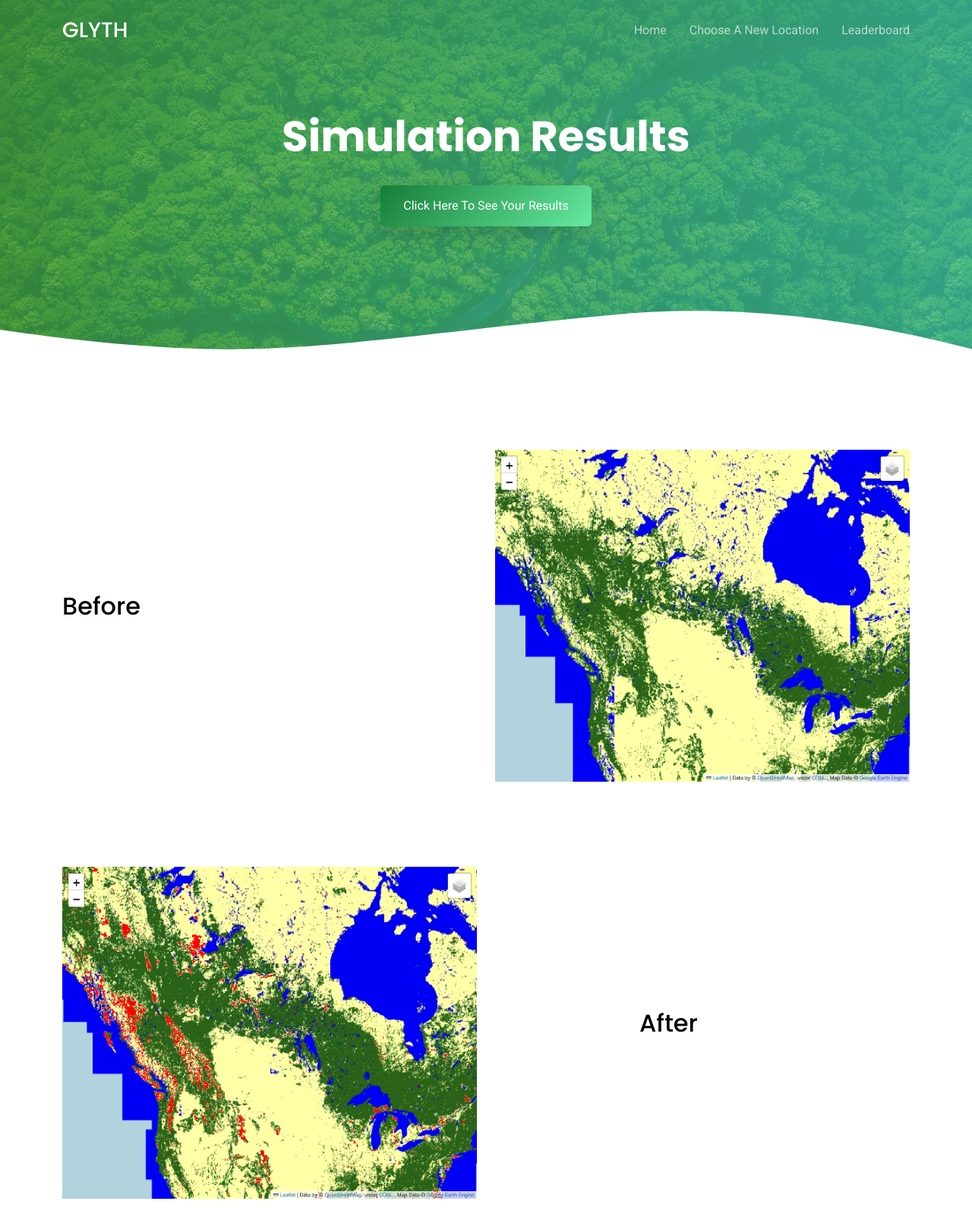
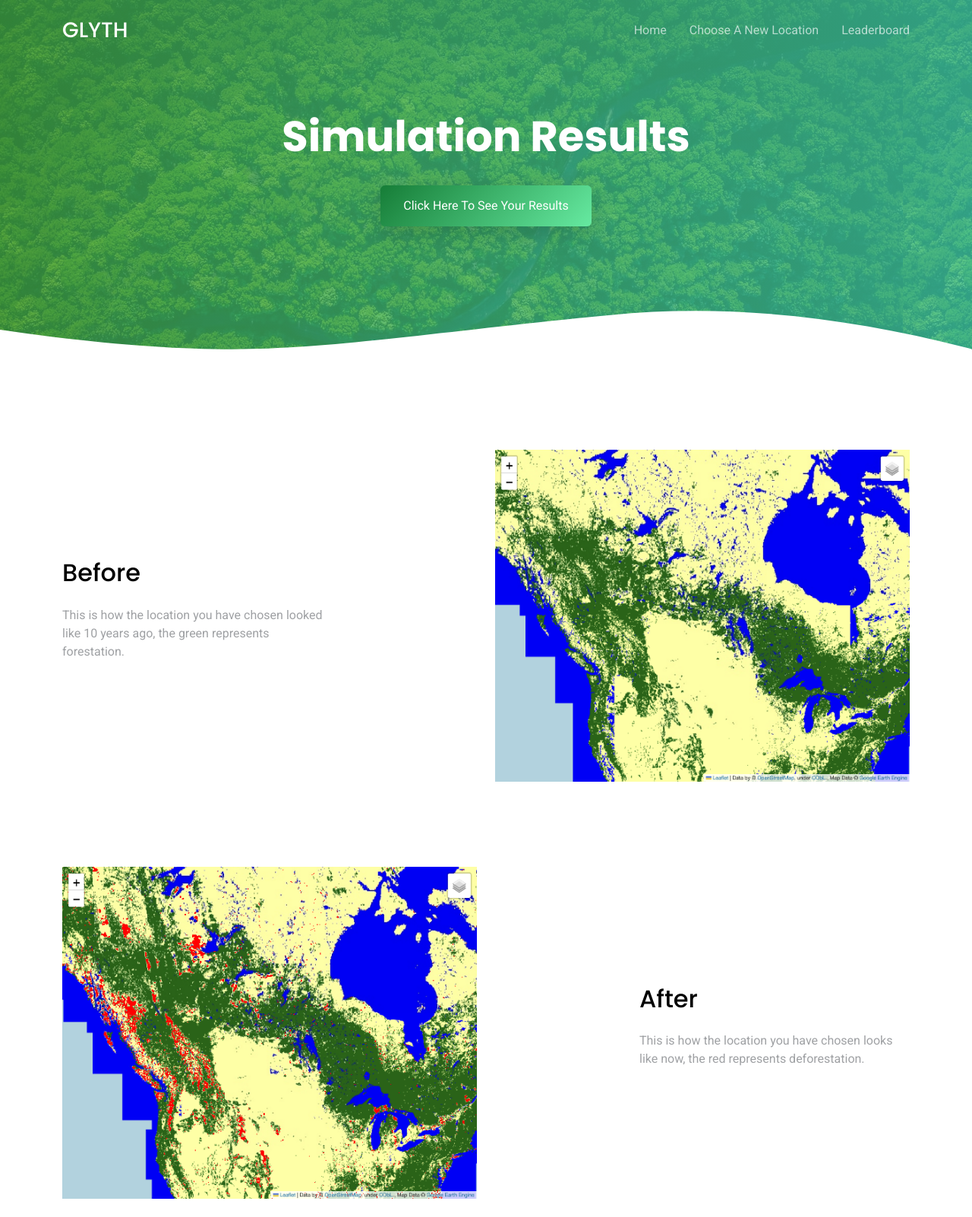
Before and after one commit to bshaan77/GLYTH, a Flask app: page /contact in a window 1280 px wide. Shown: the top 1602 px of the page at 76% size. Run offline with Flask 2, Linux system fonts and the light colour scheme; some libraries are stand-ins or nearby versions.

Commit message:
web changes

```diff
--- a/templates/contact.html
+++ b/templates/contact.html
@@ -91,6 +91,7 @@
         <div class="row align-items-center">
           <div class="col-md-4 me-auto">
             <h2 class="mb-4" data-aos="fade-left">Before</h2>
+            <p data-aos="fade-right" data-aos-delay="200" data-aos-offset="-500">This is how the location you have chosen looked like 10 years ago, the green represents forestation.</p>
           </div>
           <div class="col-md-6" data-aos="fade-left">
             <img src="../static/BeforeImage.png" alt="Image" class="img-fluid">
@@ -104,6 +105,7 @@
         <div class="row align-items-center">
           <div class="col-md-4 ms-auto order-2">
             <h2 class="mb-4" data-aos="fade-left">After </h2>
+            <p data-aos="fade-right" data-aos-delay="200" data-aos-offset="-500">This is how the location you have chosen looks like now, the red represents deforestation.</p>
           </div>
           <div class="col-md-6" data-aos="fade-right">
             <img src="../static/result.png" alt="Image" class="img-fluid">
```
